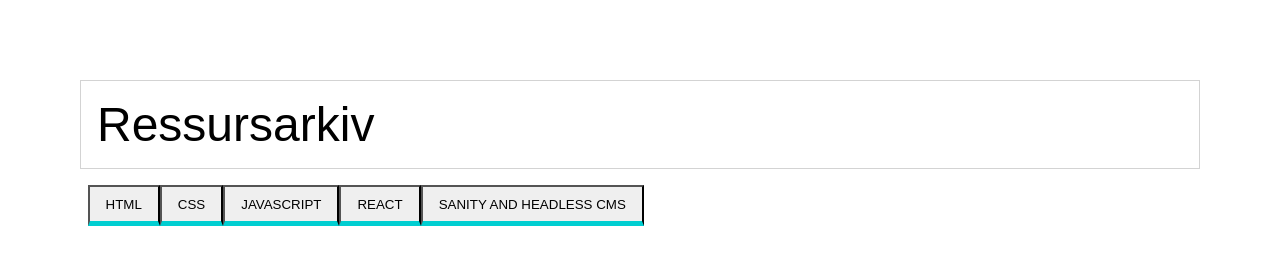
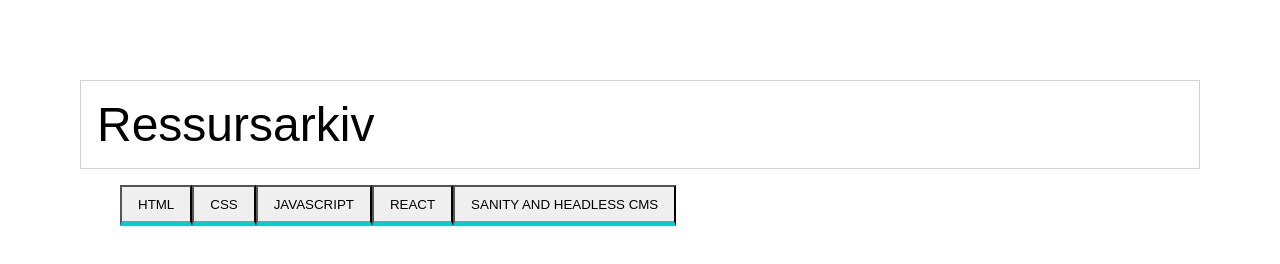
Before and after one commit to amanig3/uin23ak_resource_layout_Aman_Iqbal_Gul, a plain HTML site: page index.html in a window 1280 px wide. Drawn offline with Linux system fonts and the light colour scheme.

Commit message:
Arbeidskrav

```diff
--- a/style.css
+++ b/style.css
@@ -30,8 +30,6 @@
    background-color: white;
    display: flex;
    position: relative;
-   left: -2.9%;
-
 }
 /* Dette her er css til "nav" som er der alle de buttons ligger som er "html, css og javascript osv */
 
```
